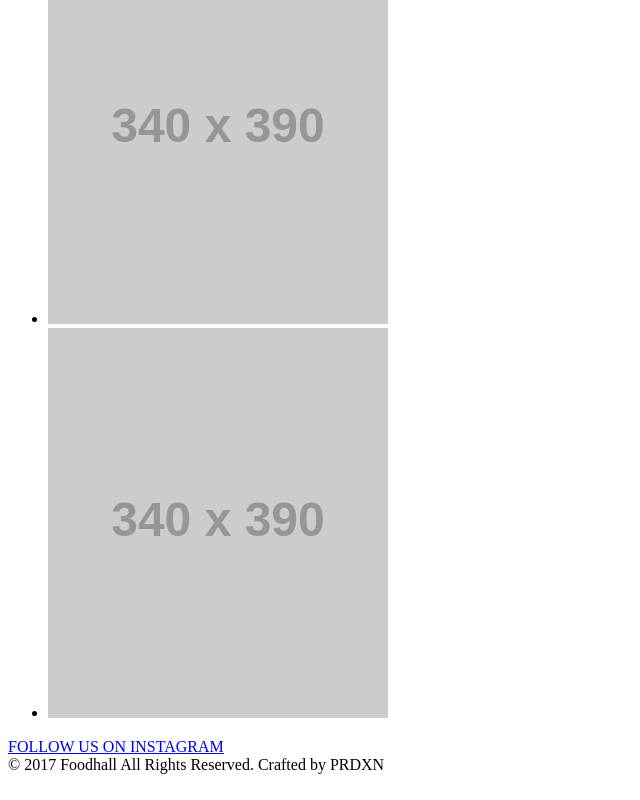
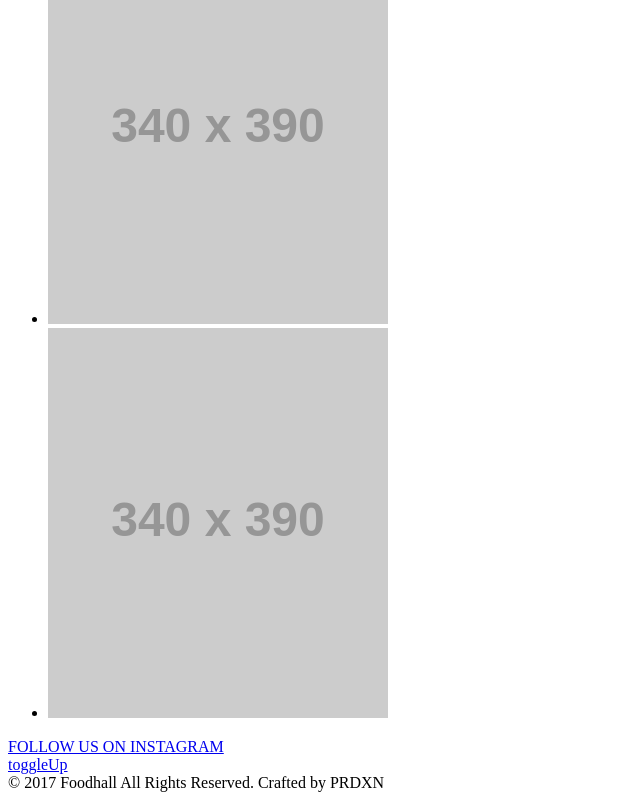
Before and after one commit to mvishrutaxioned/Whisq---SASS-Task-1, a plain HTML site: page index.html in a window 1280 px wide. Shown: the part 7066-7866 px from the top of the page, without its empty margins (0-640 px from the left). Drawn offline with nearby package versions, Linux system fonts and the light colour scheme; placeholder pictures from the web are drawn by us.

Commit message:
added toggleUp btn

```diff
--- a/index.html
+++ b/index.html
@@ -188,6 +188,7 @@
           </ul>
           <a href="#FIXME" title="Follow Us On Instagram">FOLLOW US ON INSTAGRAM</a>
         </section>
+        <a href="#FIXME" title="Toggle Up" class="toggleUp">toggleUp</a>
       </main>
       <!--main section end-->
       <!--footer section start-->
```
